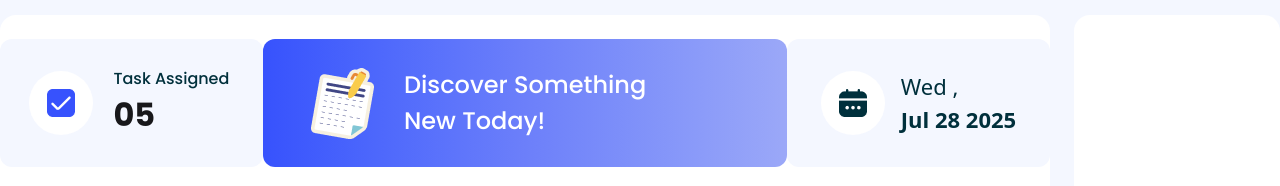
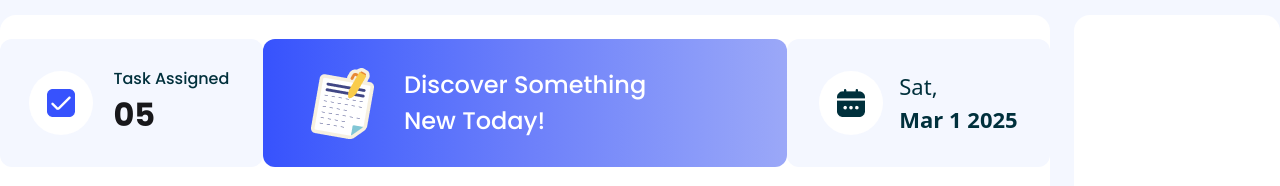
Before and after one commit to badhon0977/Assignment-5, a plain HTML site: page index.html in a window 1280 px wide. Shown: the part 129-315 px from the top of the page. Drawn offline with nearby package versions, Linux system fonts and the light colour scheme.

Commit message:
date funcation added

```diff
--- /dev/null
+++ b/Javascript file/date.js
@@ -0,0 +1,24 @@
+function updateDate() {
+    let today = new Date();
+
+
+    let days = ["Sun", "Mon", "Tue", "Wed", "Thu", "Fri", "Sat"];
+    let dayName = days[today.getDay()];
+
+
+    let months = ["Jan", "Feb", "Mar", "Apr", "May", "Jun", "Jul", "Aug", "Sep", "Oct", "Nov", "Dec"];
+    let monthName = months[today.getMonth()];
+
+    // Get Date and Year
+    let date = today.getDate();
+    let year = today.getFullYear();
+
+    // Set the date inside the div
+    document.getElementById("date").innerHTML =
+        `<p class="text-[#00303C] text-[1.375rem] font-normal">${dayName}, <br>
+            <span class="font-bold text-[1.375rem]">${monthName} ${date} ${year}</span>
+        </p>`;
+}
+
+// Call it when the page loads
+window.onload = updateDate;
--- a/index.html
+++ b/index.html
@@ -85,7 +85,7 @@
             </div>
 
         </div>
-
+        <!-- Activity Log section -->
         <div class="w-[366px] h-[750px] rounded-[16px] bg-white">
 
         </div>
@@ -93,6 +93,7 @@
     </main>
 
     <script src="./Javascript file/colorChange.js"></script>
+    <script src="./Javascript file/date.js"></script>
 </body>
 
 </html>
```
